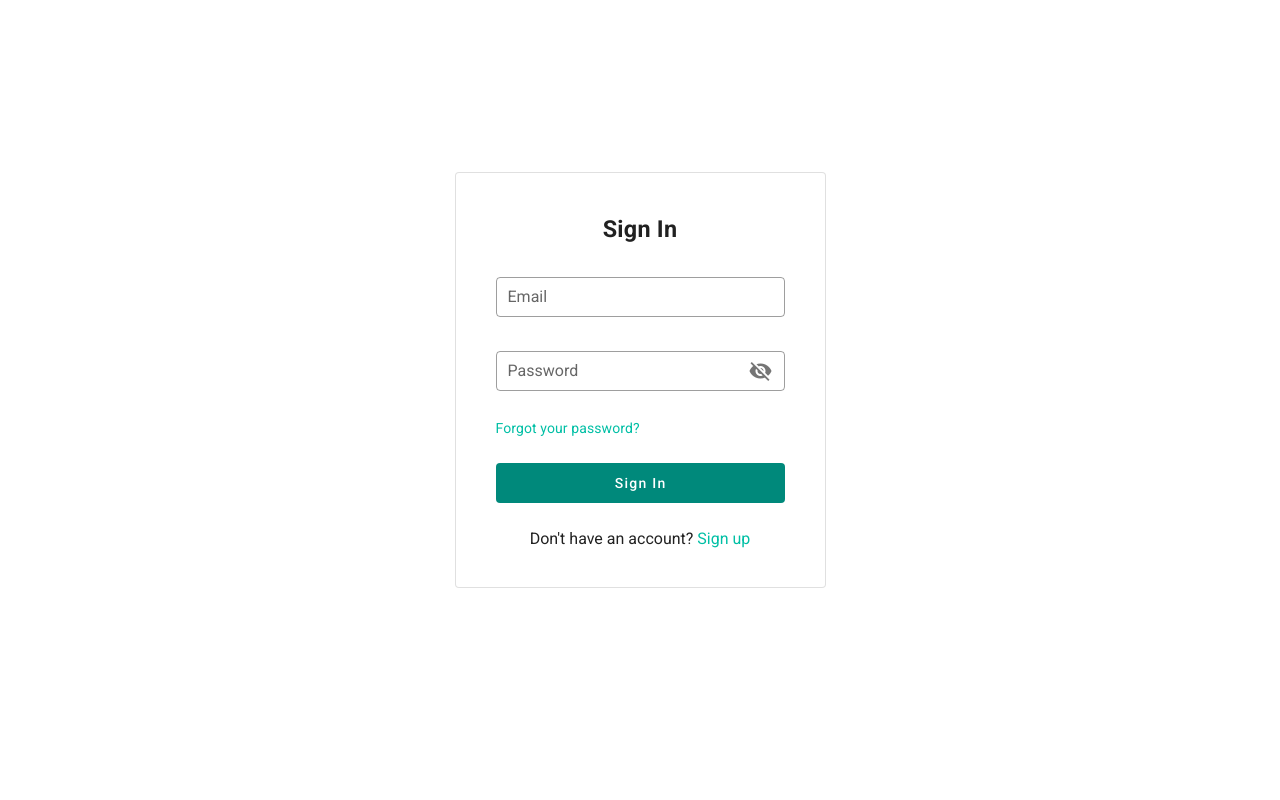
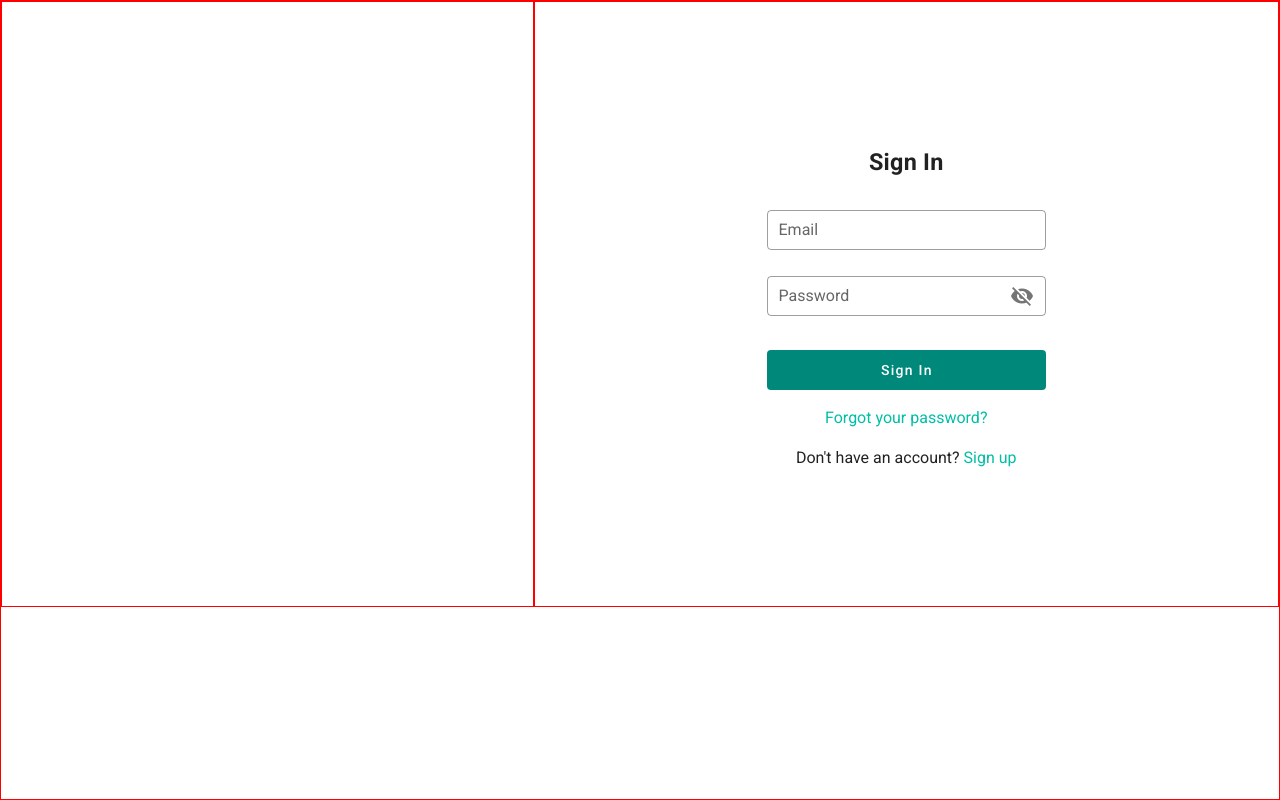
Before and after one commit to minhthinh190/find-tutor, a Nuxt app: page /signin in a window 1280 px wide. Built offline with nearby package versions, Linux system fonts and the light colour scheme.

Commit message:
Redesign sign-in page

```diff
--- a/pages/signin.vue
+++ b/pages/signin.vue
@@ -1,5 +1,76 @@
 <template>
-  <v-container fill-height>
+  <v-container fluid class="box">
+    <v-row>
+      <v-col cols="5" class="box"></v-col>
+
+      <v-col cols="7" class="pa-16 box">
+        <v-card elevation="0" class="mx-16 pa-16">
+          <v-card-title class="justify-center mb-4">
+            <h3>Sign In</h3>
+          </v-card-title>
+
+          <v-card-text class="px-10 py-0">
+            <v-form ref="form">
+              <v-text-field
+                v-model="email"
+                label="Email"
+                :rules="emailRules"
+                color="teal accent-4"
+                dense
+                outlined
+              ></v-text-field>
+
+              <v-spacer class="py-0"/>
+
+              <v-text-field
+                v-model="password"
+                label="Password"
+                :rules="passwordRules"
+                :type="isPwShowed ? 'text' : 'password'"
+                :append-icon="isPwShowed ? 'mdi-eye' : 'mdi-eye-off'"
+                color="teal accent-4"
+                dense
+                outlined
+                @click:append="isPwShowed = !isPwShowed"
+                @keyup.enter="signIn"
+              ></v-text-field>
+            </v-form>
+          </v-card-text>
+
+          <v-card-actions>
+            <v-row class="px-8">
+              <v-col cols="12">
+                <v-btn
+                  color="teal darken-1"
+                  depressed
+                  block
+                  class="py-5 text-capitalize white--text"
+                  @click="signIn"
+                >
+                  Sign In
+                </v-btn>
+              </v-col>
+
+              <v-col cols="12" class="py-1 text-center">
+                <nuxt-link to="" class="link">
+                  Forgot your password?
+                </nuxt-link>
+              </v-col>
+
+              <v-col cols="12">
+                <p class="ma-0 text-center">
+                  Don't have an account?
+                  <nuxt-link to="/signup" class="link">
+                    Sign up
+                  </nuxt-link>
+                </p>
+              </v-col>
+            </v-row>
+          </v-card-actions>
+        </v-card>
+      </v-col>
+    </v-row>
+    <!--
     <v-row justify="center">
       <v-col cols="12" sm="6" md="6" lg="4">
         <v-card class="pa-6" outlined>
@@ -67,6 +138,7 @@
         </v-card>
       </v-col>
     </v-row>
+    -->
   </v-container>
 </template>
 
@@ -117,8 +189,11 @@ export default {
 </script>
 
 <style scoped>
+.box {
+  border: 1px solid red;
+}
 .container {
-  height: 95vh;
+  height: 100vh;
 }
 .link {
   text-decoration: none;
```
